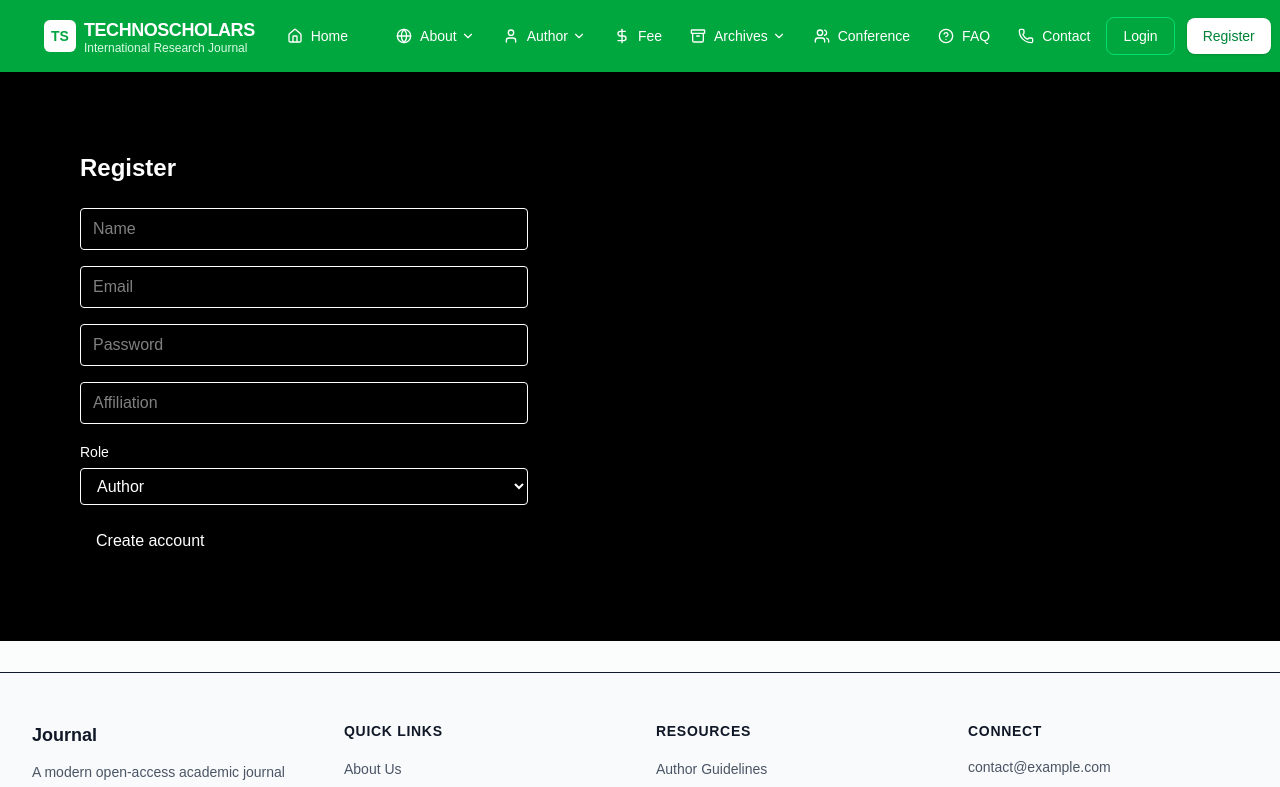
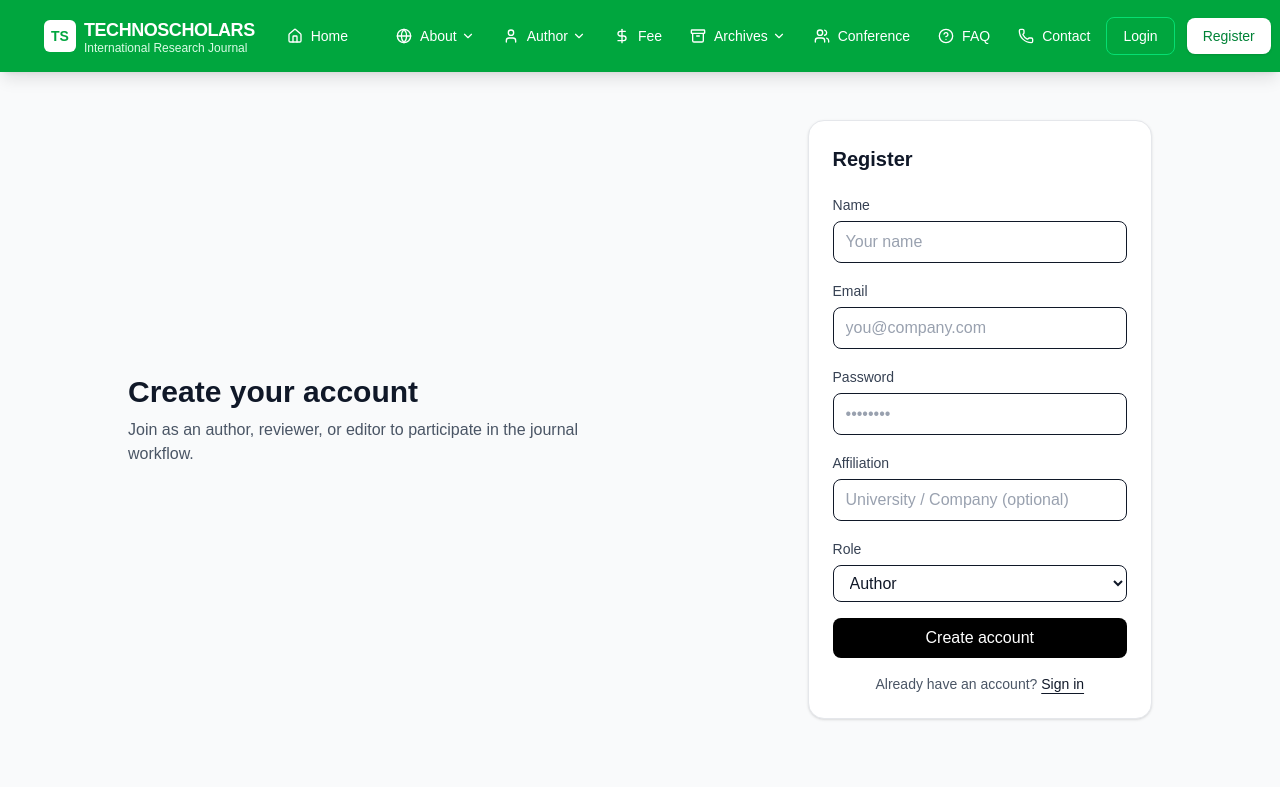
Before and after one commit to AtharvaMandave/Journal, a Next.js app: page /register in a window 1280 px wide. Shown: the top 787 px of the page. Built offline with nearby package versions, Linux system fonts and the light colour scheme; no server answers.

Commit message:
uichanges

```diff
--- a/src/app/check-status/page.js
+++ b/src/app/check-status/page.js
@@ -23,8 +23,8 @@ export default function CheckStatusPage() {
   }
 
   return (
-    <main className="p-8 sm:p-20">
-      <h1 className="text-2xl font-semibold">Check Paper Status</h1>
+    <main className="min-h-screen bg-gray-50 p-8 sm:p-20">
+      <h1 className="text-2xl font-semibold text-gray-900">Check Paper Status</h1>
       <Card className="mt-6 max-w-xl">
         <CardBody>
           <form onSubmit={submit} className="space-y-4">
@@ -41,7 +41,7 @@ export default function CheckStatusPage() {
           </form>
 
           {result ? (
-            <div className="mt-6 rounded-2xl border p-4">
+            <div className="mt-6 rounded-2xl border bg-white p-4 shadow-sm">
               <p className="text-sm text-gray-600">Title</p>
               <p className="font-medium">{result.title}</p>
               <div className="mt-3 flex items-center gap-2">
--- a/src/app/login/page.js
+++ b/src/app/login/page.js
@@ -32,30 +32,56 @@ export default function LoginPage() {
   }
 
   return (
-    <main className="p-8 sm:p-20">
-      <h1 className="text-2xl font-semibold">Login</h1>
-      <form onSubmit={handleSubmit} className="mt-6 max-w-md space-y-4">
+    <main className="min-h-screen bg-gray-50 p-6 sm:p-12">
+      <div className="mx-auto grid max-w-5xl items-center gap-8 sm:grid-cols-2">
+        <div className="hidden sm:block">
+          <h1 className="text-3xl font-bold text-gray-900">Welcome back</h1>
+          <p className="mt-2 text-gray-600">Sign in to manage submissions, reviews, and editorial actions.</p>
+        </div>
+        <div className="sm:justify-self-end">
+          <div className="w-full max-w-md rounded-2xl border border-gray-200 bg-white p-6 shadow-sm">
+            <h2 className="text-xl font-semibold text-gray-900">Sign in</h2>
+            <form onSubmit={handleSubmit} className="mt-5 space-y-4">
+              <div>
+                <label className="text-sm text-gray-700">Email</label>
                 <input
                   type="email"
-          placeholder="Email"
+                  placeholder="you@company.com"
                   value={email}
                   onChange={(e) => setEmail(e.target.value)}
-          className="w-full border rounded px-3 py-2"
+                  className="mt-1 w-full rounded-lg border px-3 py-2 text-gray-900 placeholder:text-gray-400 focus:outline-none focus:ring-2 focus:ring-gray-900/10"
                   required
                 />
+              </div>
+              <div>
+                <label className="text-sm text-gray-700">Password</label>
                 <input
                   type="password"
-          placeholder="Password"
+                  placeholder="••••••••"
                   value={password}
                   onChange={(e) => setPassword(e.target.value)}
-          className="w-full border rounded px-3 py-2"
+                  className="mt-1 w-full rounded-lg border px-3 py-2 text-gray-900 placeholder:text-gray-400 focus:outline-none focus:ring-2 focus:ring-gray-900/10"
                   required
                 />
-        {error ? <p className="text-red-600 text-sm">{error}</p> : null}
-        <button type="submit" className="px-4 py-2 bg-black text-white rounded">
+              </div>
+              {error ? <p className="text-sm text-red-600">{error}</p> : null}
+              <div className="flex items-center justify-between text-sm">
+                <div className="flex items-center gap-2">
+                  <input id="remember" type="checkbox" className="h-4 w-4 rounded border-gray-300" />
+                  <label htmlFor="remember" className="text-gray-600">Remember me</label>
+                </div>
+                <a className="text-gray-700 underline underline-offset-4" href="#">Forgot password?</a>
+              </div>
+              <button type="submit" className="w-full rounded-lg bg-black px-4 py-2 text-white transition hover:bg-gray-800">
                 Sign in
               </button>
             </form>
+            <p className="mt-4 text-center text-sm text-gray-600">
+              New to the journal? <a href="/register" className="text-gray-900 underline underline-offset-4">Create an account</a>
+            </p>
+          </div>
+        </div>
+      </div>
     </main>
   );
 }
--- a/src/app/register/page.js
+++ b/src/app/register/page.js
@@ -31,43 +31,35 @@ export default function RegisterPage() {
   }
 
   return (
-    <main className="p-8 sm:p-20 bg-black">
-      <h1 className="text-2xl font-semibold">Register</h1>
-      <form onSubmit={handleSubmit} className="mt-6 max-w-md space-y-4">
-        <input
-          type="text"
-          placeholder="Name"
-          value={name}
-          onChange={(e) => setName(e.target.value)}
-          className="w-full border rounded px-3 py-2"
-          required
-        />
-        <input
-          type="email"
-          placeholder="Email"
-          value={email}
-          onChange={(e) => setEmail(e.target.value)}
-          className="w-full border rounded px-3 py-2"
-          required
-        />
-        <input
-          type="password"
-          placeholder="Password"
-          value={password}
-          onChange={(e) => setPassword(e.target.value)}
-          className="w-full border rounded px-3 py-2"
-          required
-        />
-        <input
-          type="text"
-          placeholder="Affiliation"
-          value={affiliation}
-          onChange={(e) => setAffiliation(e.target.value)}
-          className="w-full border rounded px-3 py-2"
-        />
+    <main className="min-h-screen bg-gray-50 p-6 sm:p-12">
+      <div className="mx-auto grid max-w-5xl items-center gap-8 sm:grid-cols-2">
+        <div className="hidden sm:block">
+          <h1 className="text-3xl font-bold text-gray-900">Create your account</h1>
+          <p className="mt-2 text-gray-600">Join as an author, reviewer, or editor to participate in the journal workflow.</p>
+        </div>
+        <div className="sm:justify-self-end">
+          <div className="w-full max-w-md rounded-2xl border border-gray-200 bg-white p-6 shadow-sm">
+            <h2 className="text-xl font-semibold text-gray-900">Register</h2>
+            <form onSubmit={handleSubmit} className="mt-5 space-y-4">
               <div>
-          <label className="text-sm font-medium">Role</label>
-          <select value={role} onChange={(e) => setRole(e.target.value)} className="mt-1 w-full border rounded px-3 py-2">
+                <label className="text-sm text-gray-700">Name</label>
+                <input type="text" placeholder="Your name" value={name} onChange={(e) => setName(e.target.value)} className="mt-1 w-full rounded-lg border px-3 py-2 text-gray-900 placeholder:text-gray-400 focus:outline-none focus:ring-2 focus:ring-gray-900/10" required />
+              </div>
+              <div>
+                <label className="text-sm text-gray-700">Email</label>
+                <input type="email" placeholder="you@company.com" value={email} onChange={(e) => setEmail(e.target.value)} className="mt-1 w-full rounded-lg border px-3 py-2 text-gray-900 placeholder:text-gray-400 focus:outline-none focus:ring-2 focus:ring-gray-900/10" required />
+              </div>
+              <div>
+                <label className="text-sm text-gray-700">Password</label>
+                <input type="password" placeholder="••••••••" value={password} onChange={(e) => setPassword(e.target.value)} className="mt-1 w-full rounded-lg border px-3 py-2 text-gray-900 placeholder:text-gray-400 focus:outline-none focus:ring-2 focus:ring-gray-900/10" required />
+              </div>
+              <div>
+                <label className="text-sm text-gray-700">Affiliation</label>
+                <input type="text" placeholder="University / Company (optional)" value={affiliation} onChange={(e) => setAffiliation(e.target.value)} className="mt-1 w-full rounded-lg border px-3 py-2 text-gray-900 placeholder:text-gray-400 focus:outline-none focus:ring-2 focus:ring-gray-900/10" />
+              </div>
+              <div>
+                <label className="text-sm text-gray-700">Role</label>
+                <select value={role} onChange={(e) => setRole(e.target.value)} className="mt-1 w-full rounded-lg border px-3 py-2 text-gray-900 focus:outline-none focus:ring-2 focus:ring-gray-900/10">
                   <option value="author">Author</option>
                   <option value="reviewer">Reviewer</option>
                   <option value="editor">Editor</option>
@@ -75,20 +67,20 @@ export default function RegisterPage() {
                 </select>
               </div>
               {(role === "editor" || role === "admin") ? (
-          <input
-            type="password"
-            placeholder={`${role.charAt(0).toUpperCase() + role.slice(1)} signup code`}
-            value={elevatedCode}
-            onChange={(e) => setElevatedCode(e.target.value)}
-            className="w-full border rounded px-3 py-2"
-            required
-          />
+                <div>
+                  <label className="text-sm text-gray-700">{`${role.charAt(0).toUpperCase() + role.slice(1)} signup code`}</label>
+                  <input type="password" placeholder="Enter access code" value={elevatedCode} onChange={(e) => setElevatedCode(e.target.value)} className="mt-1 w-full rounded-lg border px-3 py-2 text-gray-900 placeholder:text-gray-400 focus:outline-none focus:ring-2 focus:ring-gray-900/10" required />
+                </div>
               ) : null}
-        {error ? <p className="text-red-600 text-sm">{error}</p> : null}
-        <button type="submit" className="px-4 py-2 bg-black text-white rounded">
-          Create account
-        </button>
+              {error ? <p className="text-sm text-red-600">{error}</p> : null}
+              <button type="submit" className="w-full rounded-lg bg-black px-4 py-2 text-white transition hover:bg-gray-800">Create account</button>
             </form>
+            <p className="mt-4 text-center text-sm text-gray-600">
+              Already have an account? <a href="/login" className="text-gray-900 underline underline-offset-4">Sign in</a>
+            </p>
+          </div>
+        </div>
+      </div>
     </main>
   );
 }
--- a/src/components/Navbar.js
+++ b/src/components/Navbar.js
@@ -293,8 +293,8 @@ function AuthButtons({ session, mobile, onAction }) {
           </Link>
         ) : null}
         <button
-          onClick={() => {
-            signOut();
+          onClick={async () => {
+            await signOut({ callbackUrl: "/" });
             onAction && onAction();
           }}
           className="inline-flex items-center justify-center rounded-lg bg-red-500 hover:bg-red-600 px-4 py-2 text-sm font-medium text-white transition-colors shadow-sm min-w-[100px]"
--- a/src/middleware.js
+++ b/src/middleware.js
@@ -2,6 +2,12 @@ import { withAuth } from "next-auth/middleware";
 
 export default withAuth({
   pages: { signIn: "/login" },
+  callbacks: {
+    authorized: ({ req, token }) => {
+      // Allow access if token exists; otherwise redirect to signIn
+      return !!token;
+    },
+  },
 });
 
 export const config = {
```
Also changed, not shown: src/app/dashboard/page.js (+9 -14 lines), src/app/editor/page.js (+19 -19 lines), src/app/reviewer/page.js (+11 -14 lines), src/app/submit/page.js (+4 -4 lines). Lines whose indentation alone changed are shown as unchanged.
